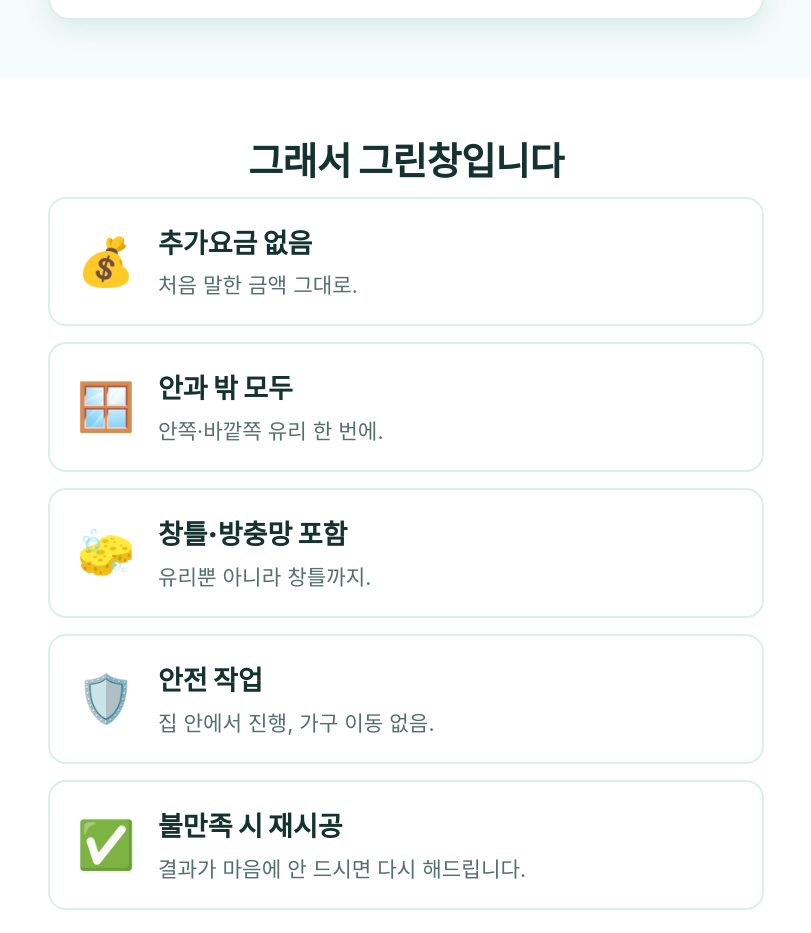
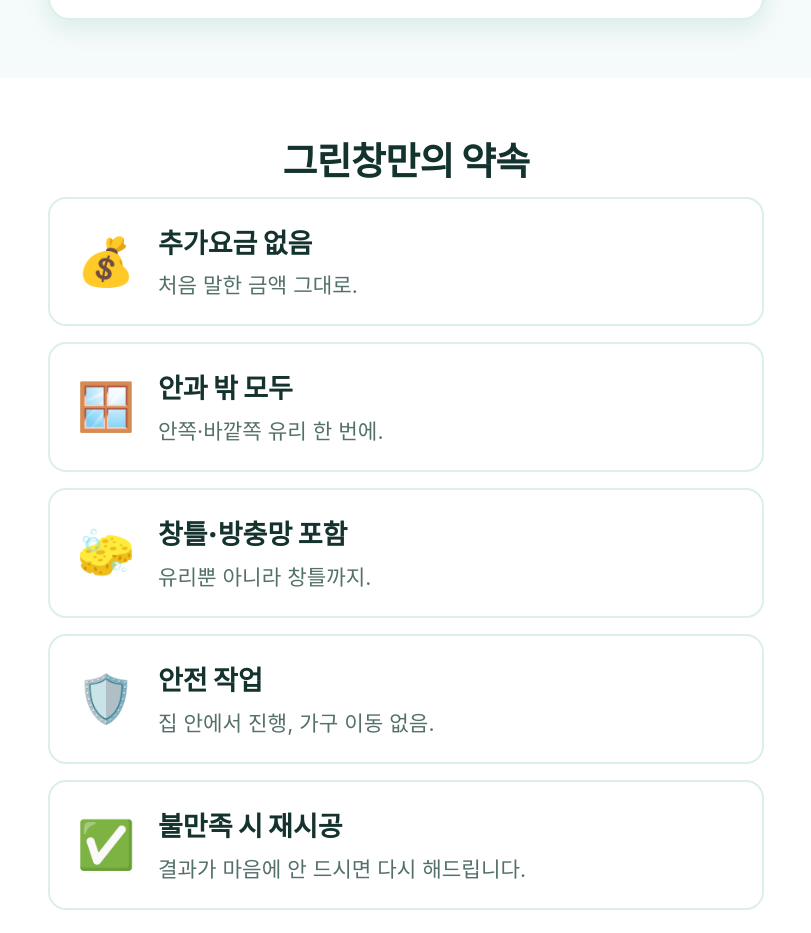
Before and after one commit to jagallang/green_chang, a plain HTML site: page index.html in a window 1280 px wide. Shown: the part 2073-3006 px from the top of the page, without its empty margins (234-1045 px from the left). Drawn offline with Linux system fonts and the light colour scheme; a web font is replaced by a local one.

Commit message:
fix: '그래서 그린창입니다' → '그린창만의 약속'으로 변경
Co-Authored-By: Claude Opus 4.6 (1M context) <noreply@anthropic.com>

```diff
--- a/index.html
+++ b/index.html
@@ -328,7 +328,7 @@
 <!-- ===== 왜 그린창 ===== -->
 <section class="sec" id="why-us">
   <div class="wrap">
-    <h2>그래서 그린창입니다</h2>
+    <h2>그린창만의 약속</h2>
     <div class="rows">
       <div class="row"><div class="emo">💰</div><div><h3>추가요금 없음</h3><p>처음 말한 금액 그대로.</p></div></div>
       <div class="row"><div class="emo">🪟</div><div><h3>안과 밖 모두</h3><p>안쪽·바깥쪽 유리 한 번에.</p></div></div>
```
